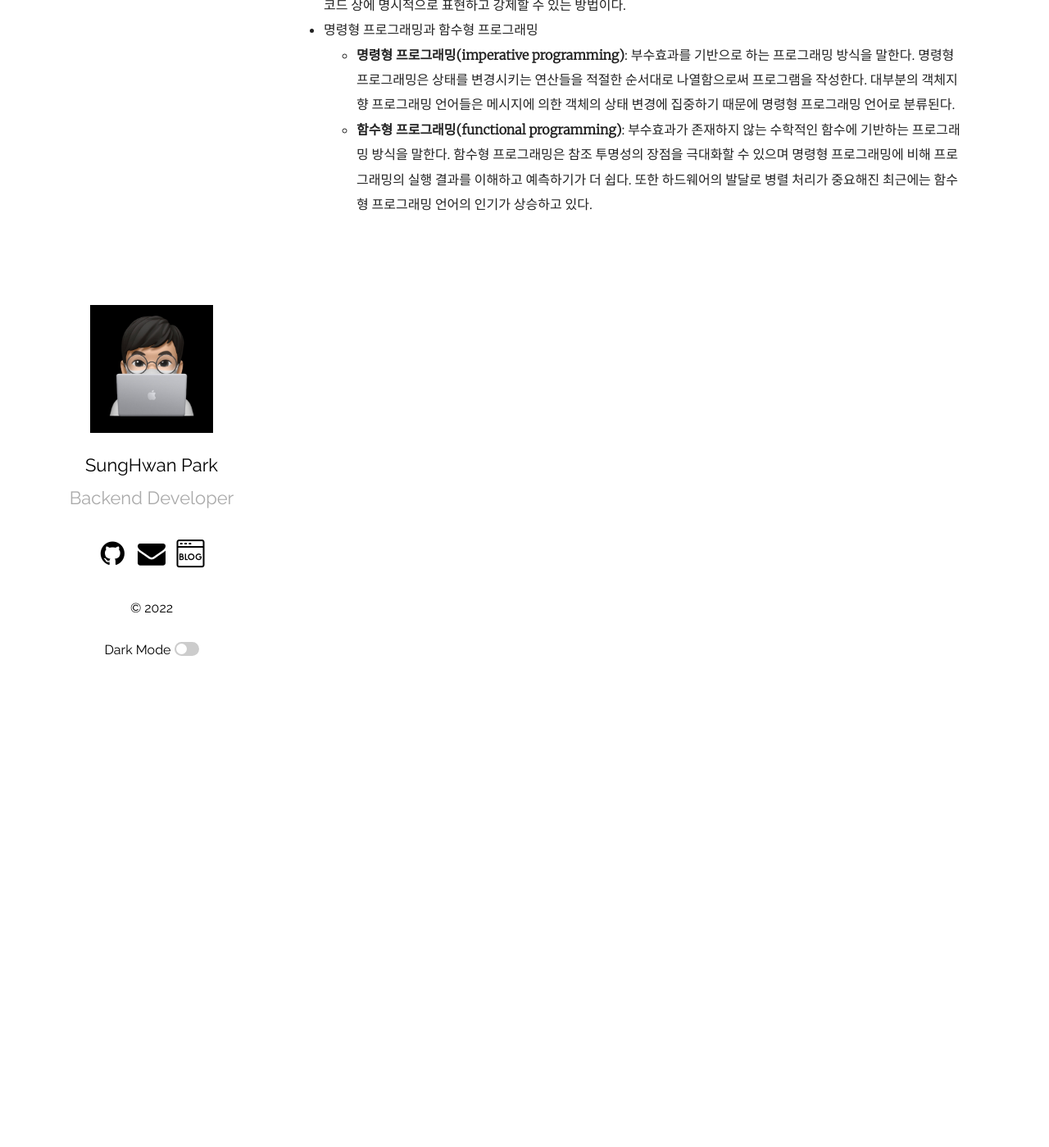
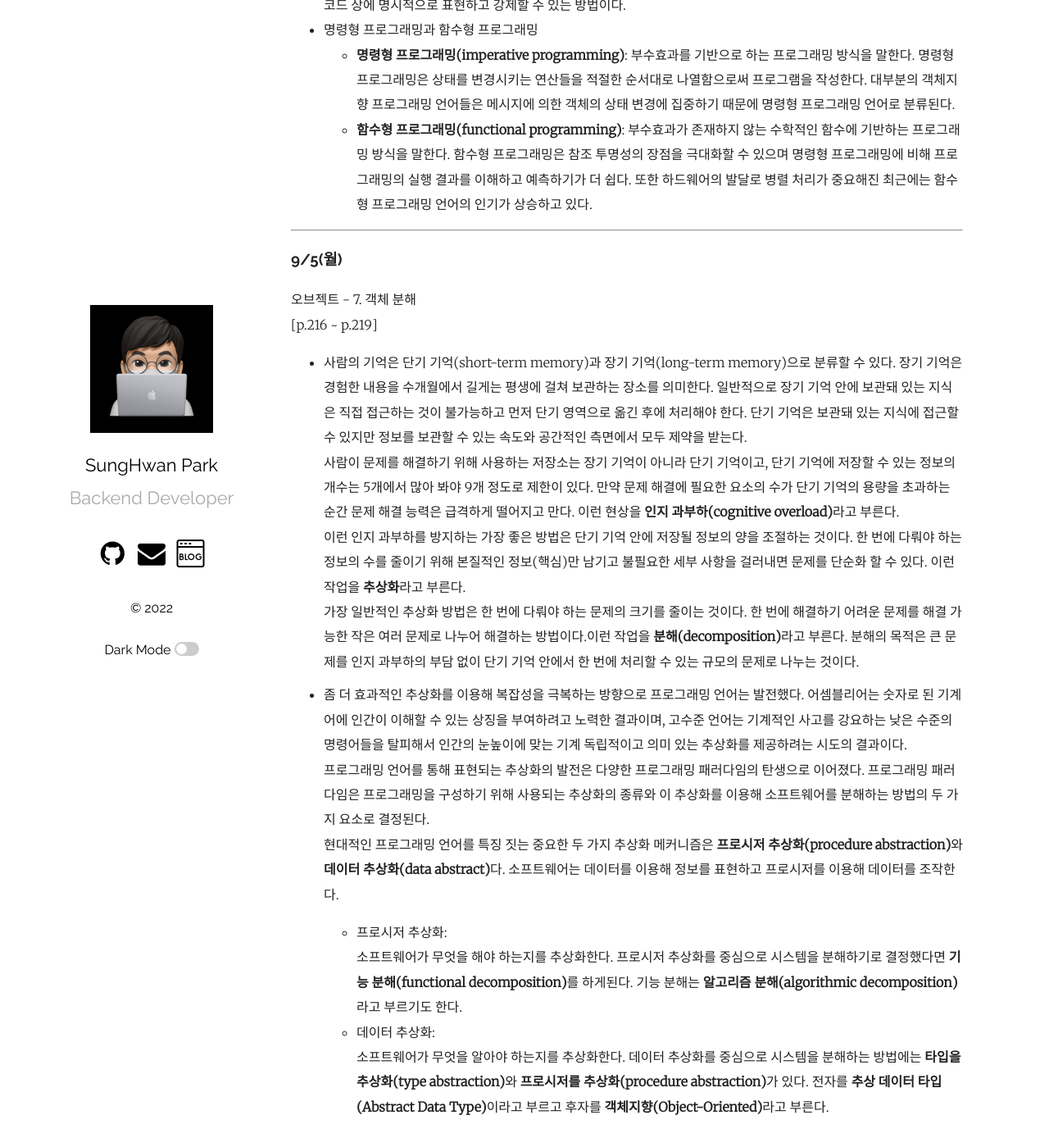
Before and after one commit to mrpark219/TIL, a Jekyll site: the page built from _posts/2022-09-01-9월TIL.markdown, in a window 1280 px wide and 1400 px high, scrolled down 5245 px. Shown: the whole window at 82% size. Built offline with Jekyll 4.4.1, drawn with Linux system fonts in a browser that asks for light colours; comment, search, counter and statistics services are not loaded.

Commit message:
feat: 2022-09-05 TIL 추가

```diff
--- a/_posts/2022-09-01-9월TIL.markdown
+++ b/_posts/2022-09-01-9월TIL.markdown
@@ -108,3 +108,23 @@ categories: 202209 TIL
 -   명령형 프로그래밍과 함수형 프로그래밍
     -   **명령형 프로그래밍(imperative programming)**: 부수효과를 기반으로 하는 프로그래밍 방식을 말한다. 명령형 프로그래밍은 상태를 변경시키는 연산들을 적절한 순서대로 나열함으로써 프로그램을 작성한다. 대부분의 객체지향 프로그래밍 언어들은 메시지에 의한 객체의 상태 변경에 집중하기 때문에 명령형 프로그래밍 언어로 분류된다.
     -   **함수형 프로그래밍(functional programming)**: 부수효과가 존재하지 않는 수학적인 함수에 기반하는 프로그래밍 방식을 말한다. 함수형 프로그래밍은 참조 투명성의 장점을 극대화할 수 있으며 명령형 프로그래밍에 비해 프로그래밍의 실행 결과를 이해하고 예측하기가 더 쉽다. 또한 하드웨어의 발달로 병렬 처리가 중요해진 최근에는 함수형 프로그래밍 언어의 인기가 상승하고 있다.
+
+---
+
+### 9/5(월)
+
+오브젝트 - 7. 객체 분해
+[p.216 ~ p.219]
+
+-   사람의 기억은 단기 기억(short-term memory)과 장기 기억(long-term memory)으로 분류할 수 있다. 장기 기억은 경험한 내용을 수개월에서 길게는 평생에 걸쳐 보관하는 장소를 의미한다. 일반적으로 장기 기억 안에 보관돼 있는 지식은 직접 접근하는 것이 불가능하고 먼저 단기 영역으로 옮긴 후에 처리해야 한다. 단기 기억은 보관돼 있는 지식에 접근할 수 있지만 정보를 보관할 수 있는 속도와 공간적인 측면에서 모두 제약을 받는다.
+    사람이 문제를 해결하기 위해 사용하는 저장소는 장기 기억이 아니라 단기 기억이고, 단기 기억에 저장할 수 있는 정보의 개수는 5개에서 많아 봐야 9개 정도로 제한이 있다. 만약 문제 해결에 필요한 요소의 수가 단기 기억의 용량을 초과하는 순간 문제 해결 능력은 급격하게 떨어지고 만다. 이런 현상을 **인지 과부하(cognitive overload)**라고 부른다.
+    이런 인지 과부하를 방지하는 가장 좋은 방법은 단기 기억 안에 저장될 정보의 양을 조절하는 것이다. 한 번에 다뤄야 하는 정보의 수를 줄이기 위해 본질적인 정보(핵심)만 남기고 불필요한 세부 사항을 걸러내면 문제를 단순화 할 수 있다. 이런 작업을 **추상화**라고 부른다.
+    가장 일반적인 추상화 방법은 한 번에 다뤄야 하는 문제의 크기를 줄이는 것이다. 한 번에 해결하기 어려운 문제를 해결 가능한 작은 여러 문제로 나누어 해결하는 방법이다.이런 작업을 **분해(decomposition)**라고 부른다. 분해의 목적은 큰 문제를 인지 과부하의 부담 없이 단기 기억 안에서 한 번에 처리할 수 있는 규모의 문제로 나누는 것이다.
+-   좀 더 효과적인 추상화를 이용해 복잡성을 극복하는 방향으로 프로그래밍 언어는 발전했다. 어셈블리어는 숫자로 된 기계어에 인간이 이해할 수 있는 상징을 부여하려고 노력한 결과이며, 고수준 언어는 기계적인 사고를 강요하는 낮은 수준의 명령어들을 탈피해서 인간의 눈높이에 맞는 기계 독립적이고 의미 있는 추상화를 제공하려는 시도의 결과이다.
+    프로그래밍 언어를 통해 표현되는 추상화의 발전은 다양한 프로그래밍 패러다임의 탄생으로 이어졌다. 프로그래밍 패러다임은 프로그래밍을 구성하기 위해 사용되는 추상화의 종류와 이 추상화를 이용해 소프트웨어를 분해하는 방법의 두 가지 요소로 결정된다.
+    현대적인 프로그래밍 언어를 특징 짓는 중요한 두 가지 추상화 메커니즘은 **프로시저 추상화(procedure abstraction)**와 **데이터 추상화(data abstract)**다. 소프트웨어는 데이터를 이용해 정보를 표현하고 프로시저를 이용해 데이터를 조작한다.
+
+    -   프로시저 추상화:
+        소프트웨어가 무엇을 해야 하는지를 추상화한다. 프로시저 추상화를 중심으로 시스템을 분해하기로 결정했다면 **기능 분해(functional decomposition)**를 하게된다. 기능 분해는 **알고리즘 분해(algorithmic decomposition)**라고 부르기도 한다.
+    -   데이터 추상화:
+        소프트웨어가 무엇을 알아야 하는지를 추상화한다. 데이터 추상화를 중심으로 시스템을 분해하는 방법에는 **타입을 추상화(type abstraction)**와 **프로시저를 추상화(procedure abstraction)**가 있다. 전자를 **추상 데이터 타입(Abstract Data Type)**이라고 부르고 후자를 **객체지향(Object-Oriented)**라고 부른다.
```
